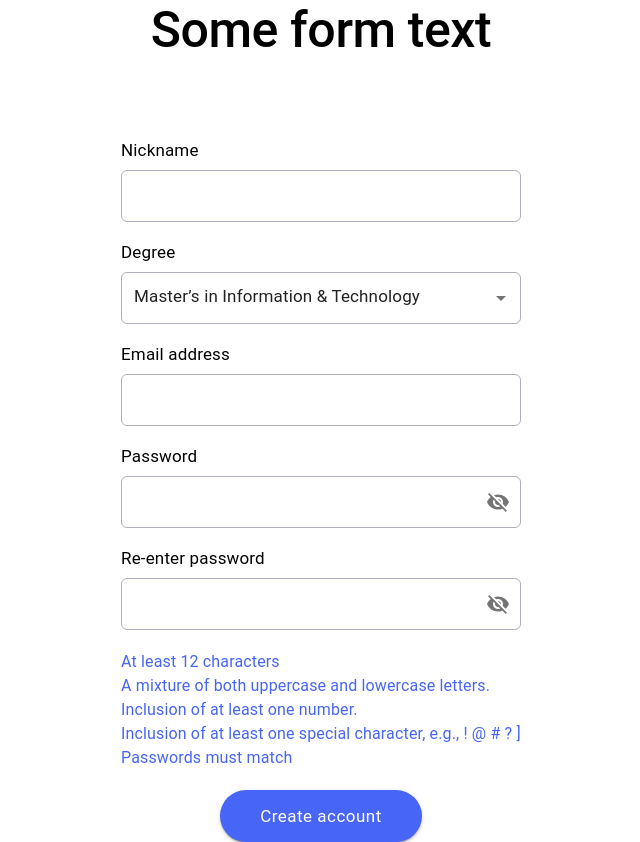
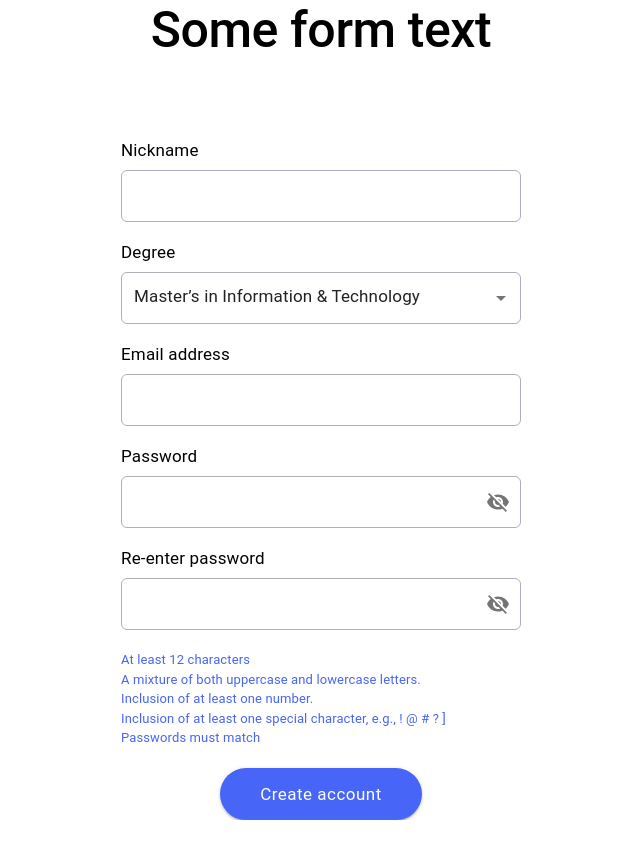
Before and after one commit to k5va/sample-form, a React (Create React App) app: page / in a window 1280 px wide. Shown: the whole page, without its empty margins (319-959 px from the left). After the commit the page ends 820 px from the top, so only its background shows below. Built offline with nearby package versions, Linux system fonts and the light colour scheme; the HTML template or start-up script is replaced by a standard one.

Commit message:
Fixed password rules font size

```diff
--- a/src/components/form-password/form-password.tsx
+++ b/src/components/form-password/form-password.tsx
@@ -66,7 +66,14 @@ function FormPassword<T extends FieldValues>(
             </InputAdornment>
         }}
       />
-      <List className={className}>
+      <List
+        sx={{
+          '& .MuiTypography-root': {
+            fontSize: '0.8125rem',
+          }
+        }}
+        className={className}
+      >
         <ListItem selected={isPassword1Dirty && !activeErrors.includes(PasswordError.MinLength)}>
           <ListItemText primary="At least 12 characters" />
         </ListItem>
--- a/src/theme/theme.ts
+++ b/src/theme/theme.ts
@@ -123,7 +123,14 @@ export const theme = createTheme({
       styleOverrides: {
         root: {
           margin: '0',
-          fontSize: '13px',
+        }
+      }
+    },
+    MuiFormHelperText: {
+      styleOverrides: {
+        root: {
+          marginLeft: '0',
+          fontSize: '0.8125rem',
         }
       }
     },
```
